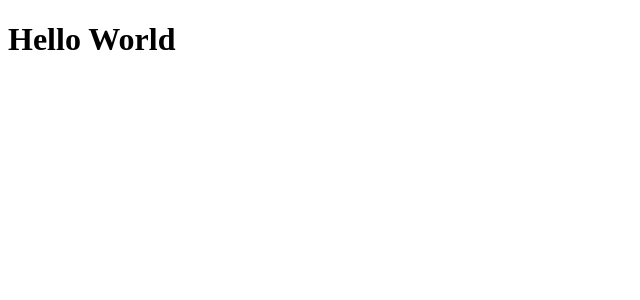
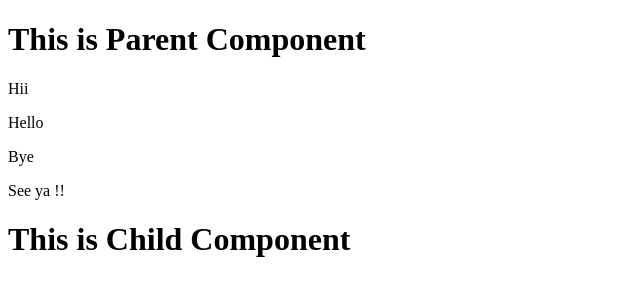
Before and after one commit to NirmalyaNg/angular-tutorial, an Angular app: page / in a window 1280 px wide. Shown: the top 300 px of the page, without its empty margins (0-640 px from the left). Built offline with nearby package versions, Linux system fonts and the light colour scheme.

Commit message:
Doubts day 1

```diff
--- a/src/app/app.component.html
+++ b/src/app/app.component.html
@@ -1 +1 @@
-<h1>Hello World</h1>
+<app-parent></app-parent>
--- a/src/app/app.module.ts
+++ b/src/app/app.module.ts
@@ -2,9 +2,11 @@ import { NgModule } from '@angular/core';
 import { BrowserModule } from '@angular/platform-browser';
 
 import { AppComponent } from './app.component';
+import { ParentComponent } from './components/parent/parent.component';
+import { ChildComponent } from './components/child/child.component';
 
 @NgModule({
-  declarations: [AppComponent],
+  declarations: [AppComponent, ParentComponent, ChildComponent],
   imports: [BrowserModule],
   providers: [],
   bootstrap: [AppComponent],
--- /dev/null
+++ b/src/app/components/child/child.component.html
@@ -0,0 +1,2 @@
+<ng-content></ng-content>
+<h1 #childHeading>This is Child Component</h1>
--- /dev/null
+++ b/src/app/components/child/child.component.ts
@@ -0,0 +1,33 @@
+import {
+  Component,
+  ContentChild,
+  ElementRef,
+  OnInit,
+  ViewChild,
+} from '@angular/core';
+
+@Component({
+  selector: 'app-child',
+  templateUrl: './child.component.html',
+  styleUrls: ['./child.component.css'],
+})
+export class ChildComponent implements OnInit {
+  @ContentChild('paragraph', { static: true }) paragraph: ElementRef;
+  @ViewChild('childHeading', { static: true }) heading: ElementRef;
+  constructor() {}
+
+  ngOnInit(): void {
+    console.log(this.paragraph.nativeElement);
+    console.log('Inside ngOnInit: ', this.heading.nativeElement);
+  }
+
+  // Called after the view(html) is initialized
+  ngAfterViewInit() {
+    console.log('Inside ngAfterViewInit: ', this.heading.nativeElement);
+  }
+
+  // Called after the content projected from parent component is initialized
+  ngAfterContentInit(): void {
+    console.log(this.paragraph.nativeElement);
+  }
+}
--- /dev/null
+++ b/src/app/components/parent/parent.component.html
@@ -0,0 +1,6 @@
+<h1>This is Parent Component</h1>
+<app-child>
+  <div #paragraph>
+    <p *ngFor="let message of messages">{{ message }}</p>
+  </div>
+</app-child>
--- /dev/null
+++ b/src/app/components/parent/parent.component.ts
@@ -0,0 +1,13 @@
+import { Component, OnInit } from '@angular/core';
+
+@Component({
+  selector: 'app-parent',
+  templateUrl: './parent.component.html',
+  styleUrls: ['./parent.component.css'],
+})
+export class ParentComponent implements OnInit {
+  messages = ['Hii', 'Hello', 'Bye', 'See ya !!'];
+  constructor() {}
+
+  ngOnInit(): void {}
+}
```
Also changed, not shown: src/app/components/child/child.component.css (added), src/app/components/parent/parent.component.css (added).
